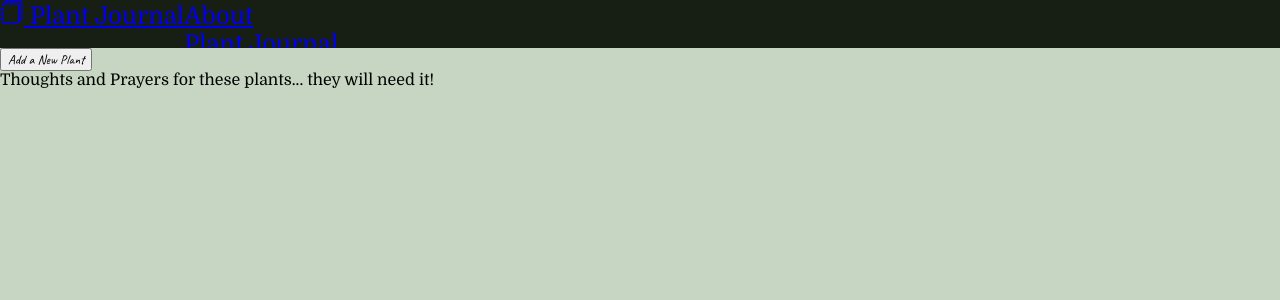
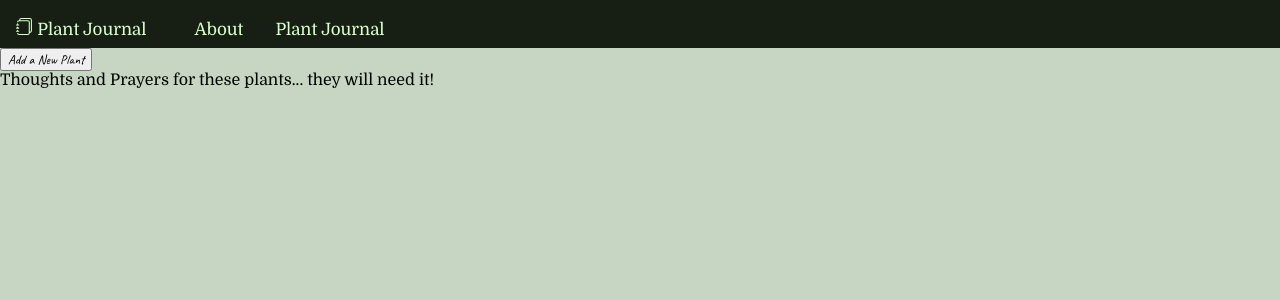
Before and after one commit to mihaizaurus/plantjournal, a React (Create React App) app: page / in a window 1280 px wide. Shown: the top 300 px of the page. Built offline with nearby package versions, Linux system fonts and the light colour scheme.

Commit message:
Added navbar styles in sass

```diff
--- a/src/styles/_navBar.scss
+++ b/src/styles/_navBar.scss
@@ -10,14 +10,48 @@ nav {
   height: 6vh;
   font-size: 3vh;
 
+  @mixin navbarItems() {
+    float: left;
+    @include darkText();
+    text-align: center;
+    padding: 10px 16px;
+    text-decoration: none;
+    font-size: 17px;
+  }
+
   a {
-    .navbar-brand {
-      float: left;
-      color: $primaryText-light;
-      text-align: center;
-      padding: 14px 16px;
-      text-decoration: none;
-      font-size: 17px;
+    &.navbar-brand {
+      @include navbarItems();
+    }
+    &.nav-item {
+      @include navbarItems();
+    }
+    &:hover {
+      @include navbarItems();
+      text-shadow: 1px 1px 1px $primaryBackground-mid;
+    }
+    &:active {
+      @include navbarItems();
+    }
+  }
+
+  div {
+    display: flex;
+    overflow: hidden;
+    align-items: baseline;
+    vertical-align: middle;
+    height: 6vh;
+    font-size: 3vh;
+
+    &.navbar-nav,
+    &.dropdown-menu {
+      @include navbarItems();
+    }
+
+    a {
+      &.nav-link {
+        @include navbarItems();
+      }
     }
   }
 }
--- a/src/styles/app.css
+++ b/src/styles/app.css
@@ -15,11 +15,76 @@ nav {
   font-size: 3vh;
 }
 
-nav a .navbar-brand {
+nav a.navbar-brand {
   float: left;
-  color: #0d3300;
+  background-color: #171f14;
+  color: #d9ffcc;
   text-align: center;
-  padding: 14px 16px;
+  padding: 10px 16px;
+  text-decoration: none;
+  font-size: 17px;
+}
+
+nav a.nav-item {
+  float: left;
+  background-color: #171f14;
+  color: #d9ffcc;
+  text-align: center;
+  padding: 10px 16px;
+  text-decoration: none;
+  font-size: 17px;
+}
+
+nav a:hover {
+  float: left;
+  background-color: #171f14;
+  color: #d9ffcc;
+  text-align: center;
+  padding: 10px 16px;
+  text-decoration: none;
+  font-size: 17px;
+  text-shadow: 1px 1px 1px #208000;
+}
+
+nav a:active {
+  float: left;
+  background-color: #171f14;
+  color: #d9ffcc;
+  text-align: center;
+  padding: 10px 16px;
+  text-decoration: none;
+  font-size: 17px;
+}
+
+nav div {
+  display: -webkit-box;
+  display: -ms-flexbox;
+  display: flex;
+  overflow: hidden;
+  -webkit-box-align: baseline;
+      -ms-flex-align: baseline;
+          align-items: baseline;
+  vertical-align: middle;
+  height: 6vh;
+  font-size: 3vh;
+}
+
+nav div.navbar-nav, nav div.dropdown-menu {
+  float: left;
+  background-color: #171f14;
+  color: #d9ffcc;
+  text-align: center;
+  padding: 10px 16px;
+  text-decoration: none;
+  font-size: 17px;
+}
+
+nav div a.nav-link {
+  float: left;
+  background-color: #171f14;
+  color: #d9ffcc;
+  text-align: center;
+  padding: 10px 16px;
   text-decoration: none;
   font-size: 17px;
 }
--- a/src/styles/app.scss
+++ b/src/styles/app.scss
@@ -10,8 +10,8 @@ body {
   margin: 0;
 }
 
-.root {
-}
+// .root {
+// }
 
 button {
   font-family: $cursive3;
```
Also changed, not shown: 1 other file (tests, documents, lock files or other folders).
